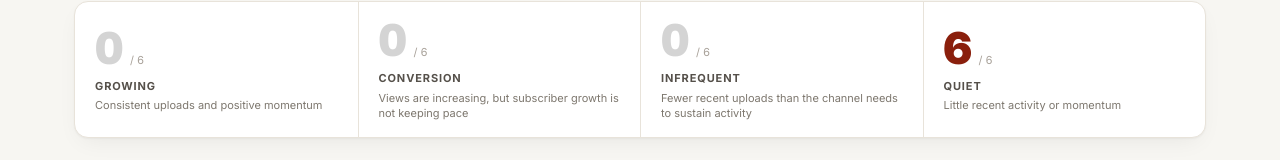
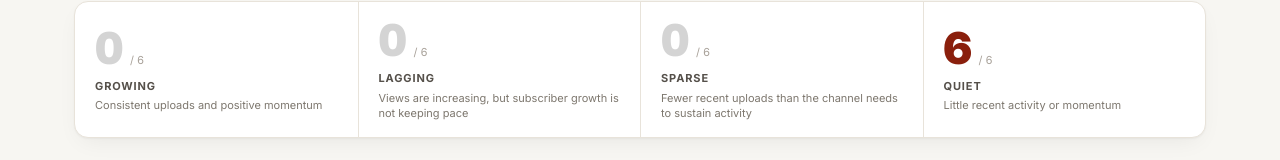
Before and after one commit to leondiaper-ai/youtube-campaign-coach, a Next.js app: page /growth in a window 1280 px wide. Shown: the part 336-496 px from the top of the page. Built offline with nearby package versions, Linux system fonts and the light colour scheme.

Commit message:
Shorten summary status labels to punchy one-word terms

```diff
--- a/src/components/ChannelHealthBoard.tsx
+++ b/src/components/ChannelHealthBoard.tsx
@@ -847,8 +847,8 @@ export default function ChannelHealthBoard({
         <div className="grid grid-cols-2 lg:grid-cols-4 divide-y lg:divide-y-0 divide-x-0 lg:divide-x divide-line">
           {([
             ['GROWING', growingCount, 'Growing', CLASSIFICATION_STYLE.GROWING.fg, 'Consistent uploads and positive momentum'],
-            ['WEAK_CONVERSION', weakConvCount, 'Conversion', CLASSIFICATION_STYLE.WEAK_CONVERSION.fg, 'Views are increasing, but subscriber growth is not keeping pace'],
-            ['UNDERFED', underfedCount, 'Infrequent', CLASSIFICATION_STYLE.UNDERFED.fg, 'Fewer recent uploads than the channel needs to sustain activity'],
+            ['WEAK_CONVERSION', weakConvCount, 'Lagging', CLASSIFICATION_STYLE.WEAK_CONVERSION.fg, 'Views are increasing, but subscriber growth is not keeping pace'],
+            ['UNDERFED', underfedCount, 'Sparse', CLASSIFICATION_STYLE.UNDERFED.fg, 'Fewer recent uploads than the channel needs to sustain activity'],
             ['COLD', coldCount, 'Quiet', CLASSIFICATION_STYLE.COLD.fg, 'Little recent activity or momentum'],
           ] as const).map(([key, count, label, fg, hint]) => {
             const isOn = classFilter === key;
```
